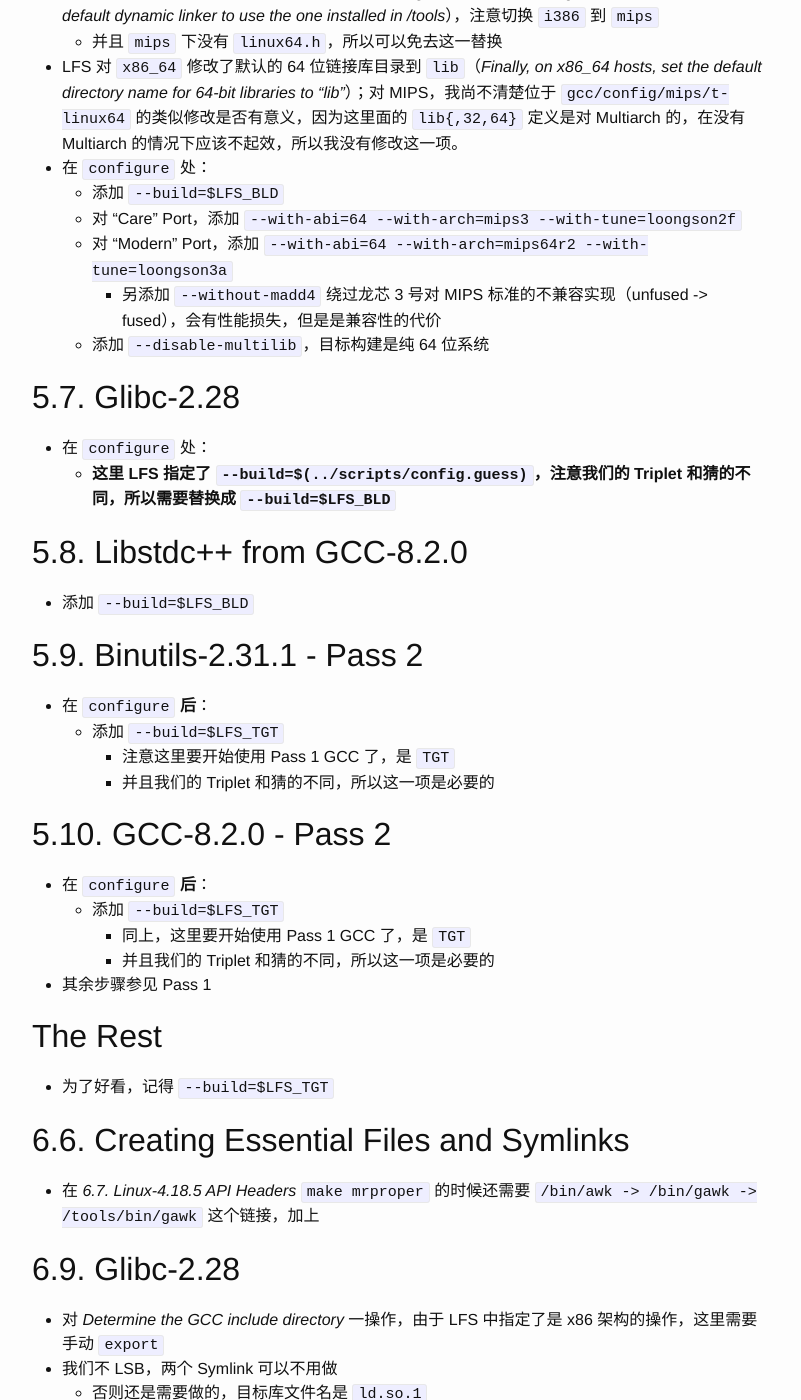
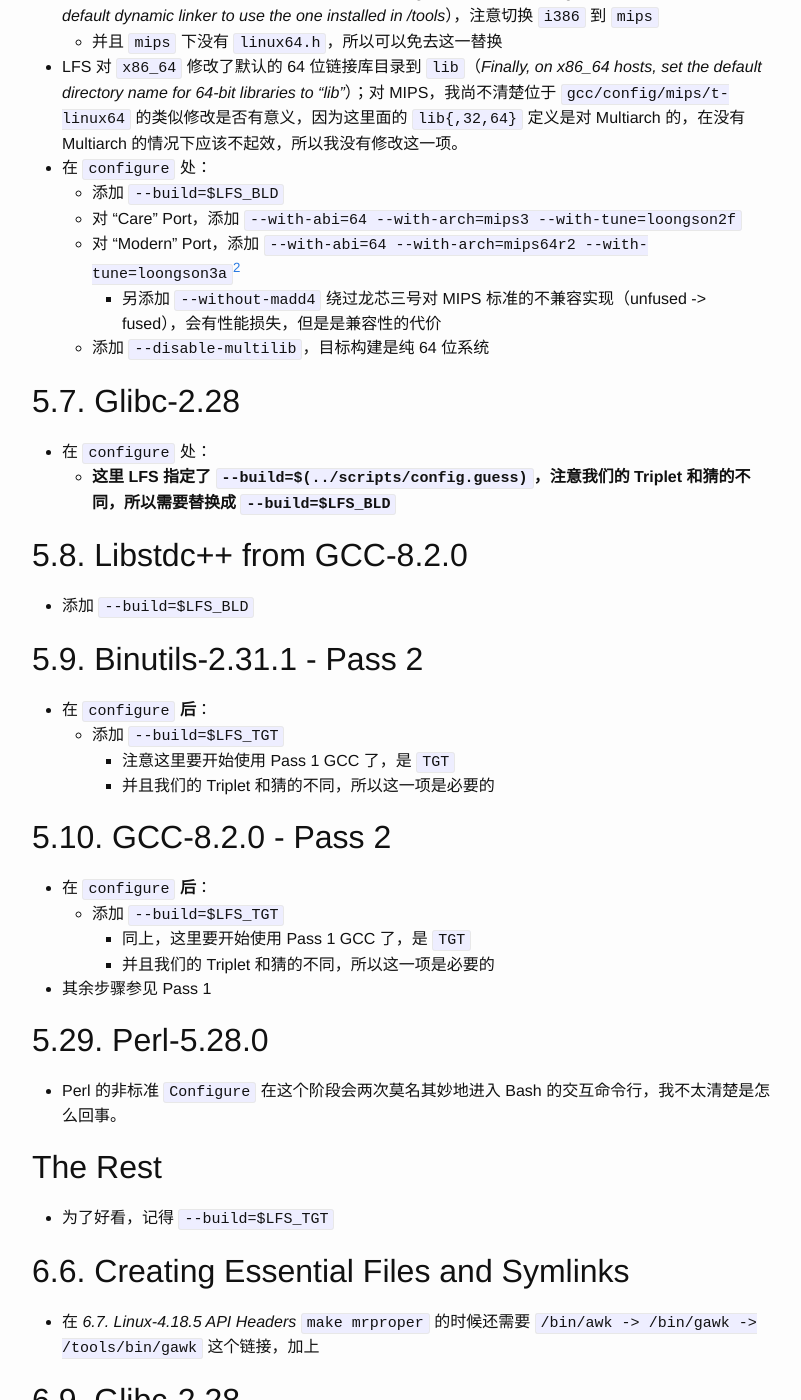
Before and after one commit to lmy441900/lmy441900.github.io, a Jekyll site: the page built from _posts/2018-12-23-lfs-on-mips64-process.md, in a window 1280 px wide and 1400 px high, scrolled down 1168 px. Shown: the whole window, without its empty margins (238-1039 px from the left). Built offline with Jekyll 4.4.1, drawn with Linux system fonts in a browser that asks for light colours; some of the changed text lies outside the part shown.

Commit message:
lfs-on-mips64-process: update

```diff
--- a/_posts/2018-12-23-lfs-on-mips64-process.md
+++ b/_posts/2018-12-23-lfs-on-mips64-process.md
@@ -50,8 +50,8 @@ LFS 过程基本遵循标准 LFS 教程，因此我只按 LFS 步骤记下要注
 - 在 `configure` 处：
   - 添加 `--build=$LFS_BLD`
   - 对 "Care" Port，添加 `--with-abi=64 --with-arch=mips3 --with-tune=loongson2f`
-  - 对 "Modern" Port，添加 `--with-abi=64 --with-arch=mips64r2 --with-tune=loongson3a`
-    - 另添加 `--without-madd4` 绕过龙芯 3 号对 MIPS 标准的不兼容实现（unfused -> fused），会有性能损失，但是是兼容性的代价
+  - 对 "Modern" Port，添加 `--with-abi=64 --with-arch=mips64r2 --with-tune=loongson3a`[^2]
+    - 另添加 `--without-madd4` 绕过龙芯三号对 MIPS 标准的不兼容实现（unfused -> fused），会有性能损失，但是是兼容性的代价
   - 添加 `--disable-multilib`，目标构建是纯 64 位系统
 
 ## 5.7. Glibc-2.28
@@ -78,6 +78,10 @@ LFS 过程基本遵循标准 LFS 教程，因此我只按 LFS 步骤记下要注
     - 并且我们的 Triplet 和猜的不同，所以这一项是必要的
 - 其余步骤参见 Pass 1
 
+## 5.29. Perl-5.28.0
+
+- Perl 的非标准 `Configure` 在这个阶段会两次莫名其妙地进入 Bash 的交互命令行，我不太清楚是怎么回事。
+
 ## The Rest
 
 - 为了好看，记得 `--build=$LFS_TGT`
@@ -94,7 +98,7 @@ LFS 过程基本遵循标准 LFS 教程，因此我只按 LFS 步骤记下要注
 
 ## 6.17. GMP-6.1.2
 
-- 由于在 MIPS 上 GMP 支持三种 ABI，在 `configure` **前**手动指定 `ABI=64`（或者 `export ABI=64`）
+- 由于在 MIPS 上 GMP 支持三种 ABI，在 `configure` 前手动指定 `ABI=64`（或者 `export ABI=64`）
 - GMP 带的 `configure` 对 Triplet 的识别不是很标准，把我们 `mipsisa64r2el` 的 CPU 判断成了 32 位的。这里要给 `configure:4664` 做个改动：
   - `mips64*-*-* -> mips*64*-*-*`
   - 如果 Triplet 不是那么奇葩，这里是不需要动的
@@ -102,3 +106,4 @@ LFS 过程基本遵循标准 LFS 教程，因此我只按 LFS 步骤记下要注
 ## Notes
 
 [^1]: [Forwarded from imi415] aosc os，关爱您、您的开发板、您的谜之处理器和您的史前遗产
+[^2]: 对龙芯三号的 `LL` / `SC` Bug，最好是通过 Binutils 补丁的方式让 `gas` 修复问题，而不是在 GCC 这里 `--without-llsc`，这样性能下降会比较厉害，不推荐。
```
